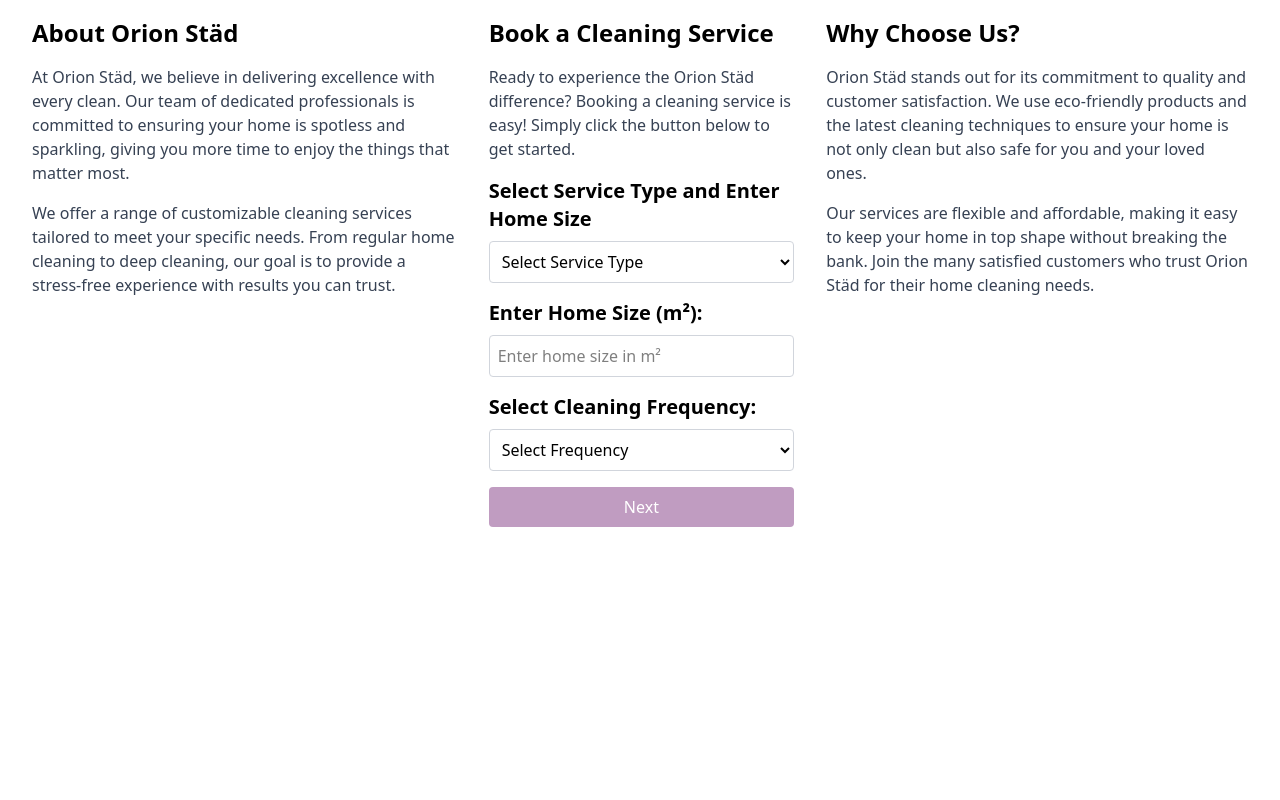
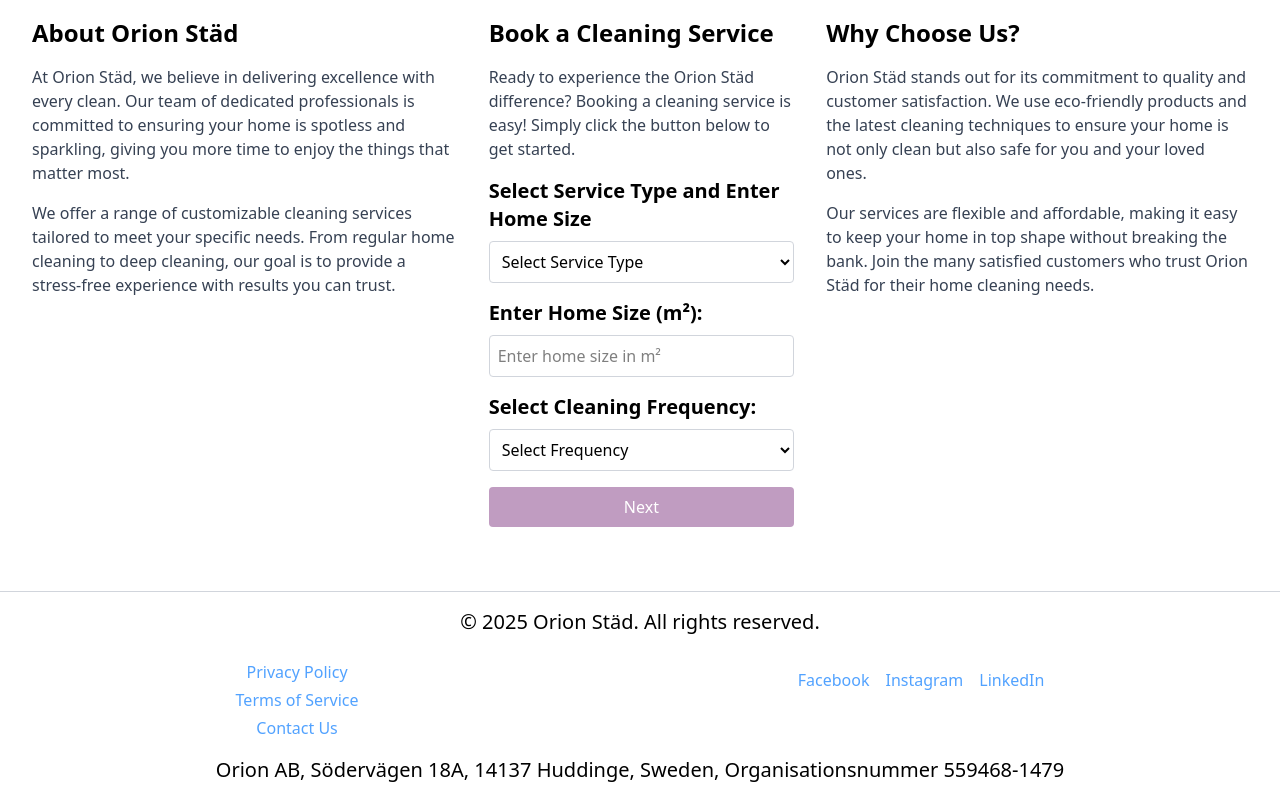
Before and after one commit to LucasEdwa/orionstad, a React (Vite) app in the folder client/: page / in a window 1280 px wide. Shown: the part 763-1563 px from the top of the page. Before the commit the page ends 1354 px from the top, so only its background shows below. Built offline with nearby package versions, Linux system fonts and the light colour scheme.

Commit message:
feat: add footer component with links and integrate into layout

```diff
--- /dev/null
+++ b/client/src/components/footer.tsx
@@ -0,0 +1,48 @@
+const footerLinks = [
+    { href: "/privacy-policy", label: "Privacy Policy" },
+    { href: "/terms-of-service", label: "Terms of Service" },
+    { href: "/contact", label: "Contact Us" },
+];
+
+const socialLinks = [
+    { href: "https://www.facebook.com/orionstad", label: "Facebook" },
+    { href: "https://www.instagram.com/orionstad", label: "Instagram" },
+    { href: "https://www.linkedin.com/company/orionstad", label: "LinkedIn" },
+];
+
+export const Footer = () => (
+    <footer className=" text-black p-4 text-center border-t border-gray-300 bg-white">
+        <p className="text-xl">
+            © 2025 Orion Städ. All rights reserved.
+        </p>
+
+        <div className="mt-4 flex justify-around">
+            <ul className="flex flex-col items-center gap-1 my-2">
+                {footerLinks.map(link => (
+                    <li key={link.href}>
+                        <a href={link.href} className="text-blue-400 hover:underline">
+                            {link.label}
+                        </a>
+                    </li>
+                ))}
+            </ul>
+
+            <div className="mt-4 flex justify-center gap-4">
+                {socialLinks.map((link) => (
+                    <a
+                        key={link.href}
+                        href={link.href}
+                        className="text-blue-400 hover:underline"
+                        target="_blank"
+                        rel="noopener noreferrer"
+                    >
+                        {link.label}
+                    </a>
+                ))}
+            </div>
+        </div>
+<p className="text-xl mt-2">
+      Orion AB, Södervägen 18A, 14137 Huddinge, Sweden, Organisationsnummer 559468-1479
+    </p>
+    </footer>
+);
--- a/client/src/pages/Home.tsx
+++ b/client/src/pages/Home.tsx
@@ -9,7 +9,6 @@
         <>
             <div className="flex flex-col justify-center relative bg-gray-100">
                 <div className="absolute top-0 left-0 w-full h-full bg-cover bg-center" style={{ backgroundImage: `url(${hero})` }}>
-                    {/* Pelicule overlay */}
                     <div className="absolute top-0 left-0 w-full h-full bg-black/40 z-10"></div>
                     <img src={orionLogo} alt="Orion Städ Logo" className="absolute top-4 left-4 w-24 h-auto xl:w-[15rem] rounded-full z-20" />
                 </div>
@@ -71,7 +70,7 @@
                             </select>
                             <button
                                 type="submit"
-                                className="bg-[#c09cc1] text-white px-4 py-2 rounded hover:bg-blue-700 transition-colors w-full"
+                                className="bg-[#c09cc1] text-white px-4 py-2 rounded hover:bg-[#8e77ad] transition-colors w-full"
                             >
                                 Next
                             </button>
--- a/client/src/pages/Layout.tsx
+++ b/client/src/pages/Layout.tsx
@@ -1,10 +1,12 @@
 import { Outlet } from "react-router";
 import {Navbar} from "../components/navbar";
+import { Footer } from "../components/footer";
 export const Layout = () => {
   return (
     <div>
       <Navbar />
       <Outlet />
+      <Footer />
     </div>
   )
 }
```
